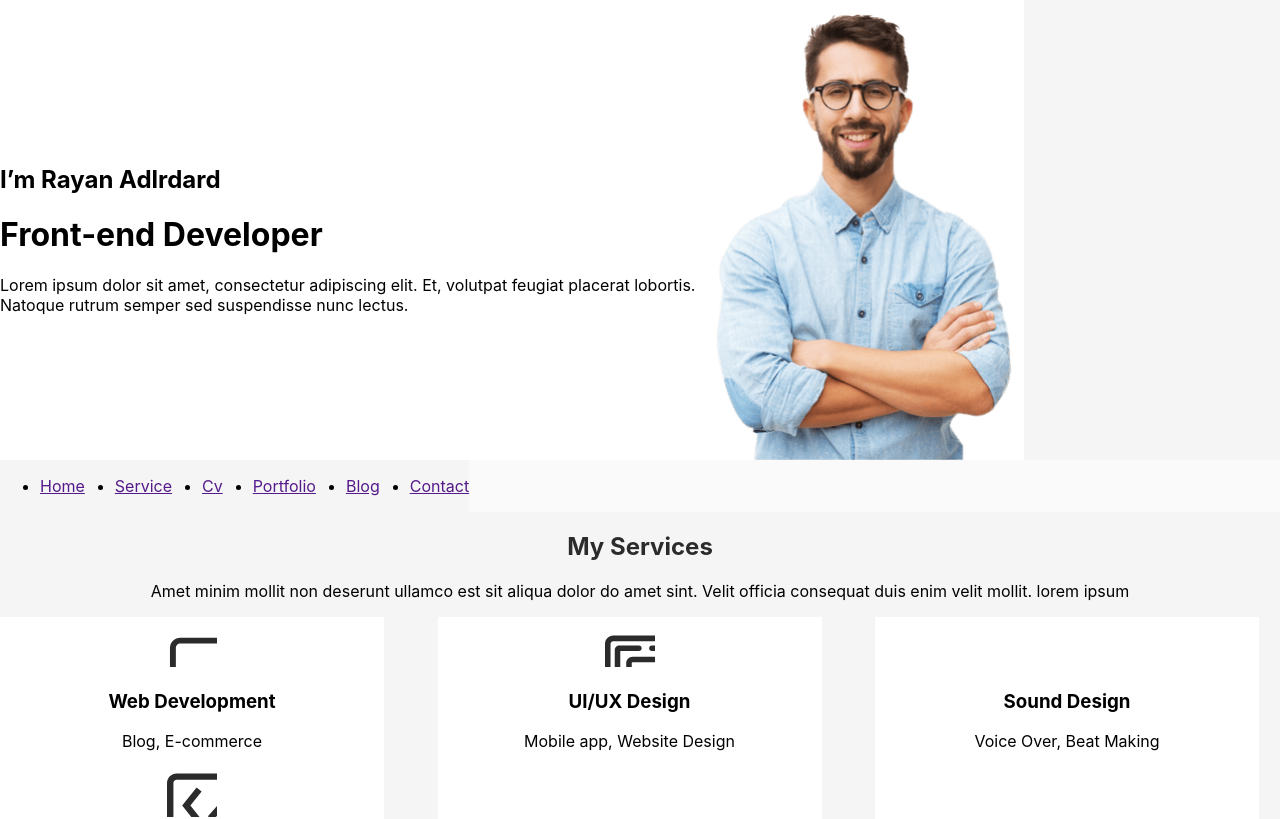
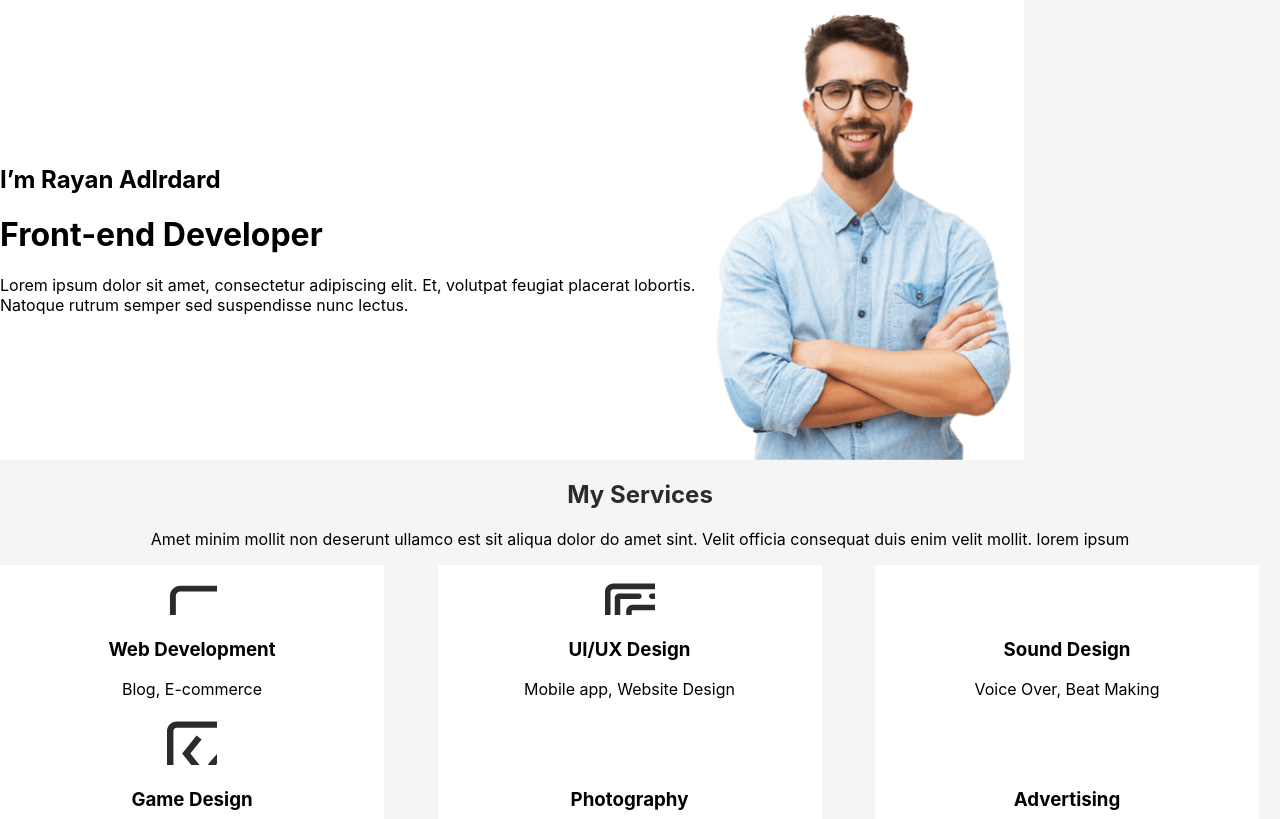
Before and after one commit to EarlMefisto/first-portfolio, a React app: page / in a window 1280 px wide. Shown: the top 819 px of the page. Built offline with nearby package versions, Linux system fonts and the light colour scheme.

Commit message:
some changes

```diff
--- a/src/App.tsx
+++ b/src/App.tsx
@@ -1,10 +1,11 @@
 import "./App.css";
 import styled from "styled-components";
 import { Header } from "./layout/header/Header";
-import { Main } from "./layout/sections/main/MainMenu";
+import { Main } from "./layout/sections/main/Main";
 import { MyServices } from "./layout/sections/myServices/MyServices";
 import { RightMenu } from "./components/menu/RightMenu/RightMenu";
 import { PricePlans } from "./layout/sections/pricePlans/PricePlans";
+import { Portfolio } from "./layout/sections/portfolio/Portfolio";
 
 function App() {
   return (
@@ -12,9 +13,10 @@ function App() {
       <MyFirstPortfolio>
         <Header />
         <Main />
-        <RightMenu />
+        <RightMenu/>
         <MyServices />
         <PricePlans />
+        <Portfolio/>
       </MyFirstPortfolio>
     </div>
   );
@@ -25,9 +27,3 @@ export default App;
 const MyFirstPortfolio = styled.div`
   background-color: #f5f5f5;
 `;
-
-const Title = styled.h1`
-  font-size: 1.5em;
-  text-align: center;
-`;
-// заголовок в Main
--- a/src/components/menu/RightMenu/RightMenu.tsx
+++ b/src/components/menu/RightMenu/RightMenu.tsx
@@ -1,47 +1,7 @@
 import React from "react";
-import styled from "styled-components";
-import { FlexWrapper } from "../../flexWrapper";
 
 export const RightMenu = () => {
   return (
-    <StyledRightMenu>
-      <FlexWrapper direction={"row"} wrap={"wrap"} justify={"flex-end"}>
-        <StyledMenu>
-          <ul>
-            <li>
-              <a href="">Home</a>
-            </li>
-            <li>
-              <a href="">Service</a>
-            </li>
-            <li>
-              <a href="">Cv</a>
-            </li>
-            <li>
-              <a href="">Portfolio</a>
-            </li>
-            <li>
-              <a href="">Blog</a>
-            </li>
-            <li>
-              <a href="">Contact</a>
-            </li>
-          </ul>
-        </StyledMenu>
-      </FlexWrapper>
-    </StyledRightMenu>
-  );
-};
-
-const StyledRightMenu = styled.div`
-display: flex;
-
-background-color: #FAFAFA;
-`;
-
-const StyledMenu = styled.nav`
-  ul {
-    display: flex;
-    gap: 30px;
-  }
-`;
+    <div></div>
+  )
+}
--- a/src/layout/sections/main/MainMenu.tsx
+++ b/src/layout/sections/main/Main.tsx
@@ -5,7 +5,7 @@ import { FlexWrapper } from "../../../components/flexWrapper";
 
 export const Main = () => {
   return (
-    <StyledMainMenu>
+    <StyledMain>
       <FlexWrapper
         align={"center"}
         justify={"space-around"}
@@ -22,11 +22,11 @@ export const Main = () => {
         </div>
         <Photo src={photo} alt="" />
       </FlexWrapper>
-    </StyledMainMenu>
+    </StyledMain>
   );
 };
 
-const StyledMainMenu = styled.div`
+const StyledMain = styled.div`
   width: 80%;
 `;
 
--- /dev/null
+++ b/src/layout/sections/portfolio/Portfolio.tsx
@@ -0,0 +1,9 @@
+import React from "react";
+
+export const Portfolio = () => {
+    return (
+        <div>
+
+        </div>
+    )
+}
```
Also changed, not shown: src/layout/sections/blog/Blog.tsx (added, +19 -0 lines).
